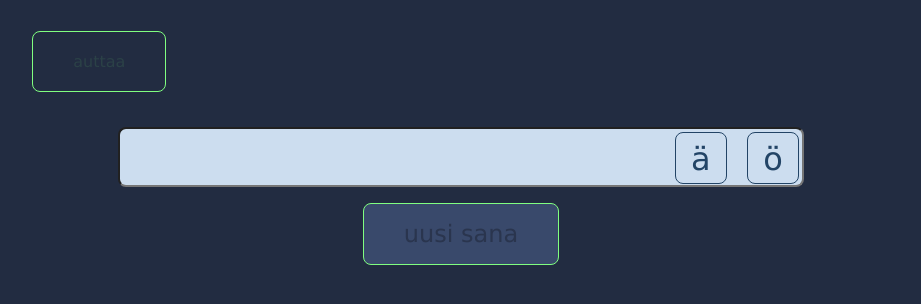
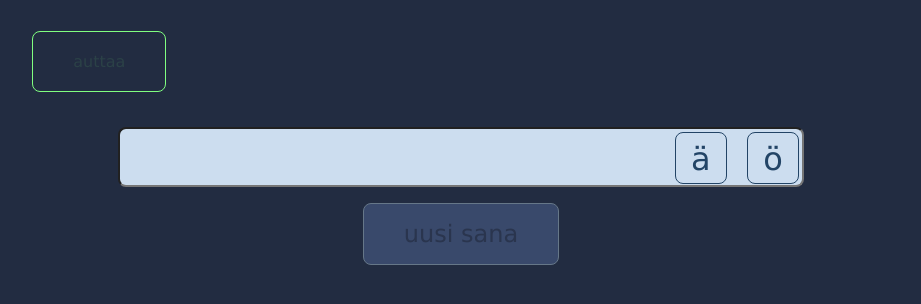
Before and after one commit to Pa-Edem/generaattori, a plain HTML site: page index.html in a window 1280 px wide. Shown: the part 458-762 px from the top of the page, without its empty margins (179-1100 px from the left). Drawn offline with Linux system fonts and the light colour scheme.

Commit message:
correct btn border

```diff
--- a/src/css/style.css
+++ b/src/css/style.css
@@ -284,6 +284,7 @@ body {
 .btn:disabled {
     background-color: #39496b;
     color: #2a354e;
+    border: 1px solid #678;
 }
 
 .btn:disabled:hover {
```
